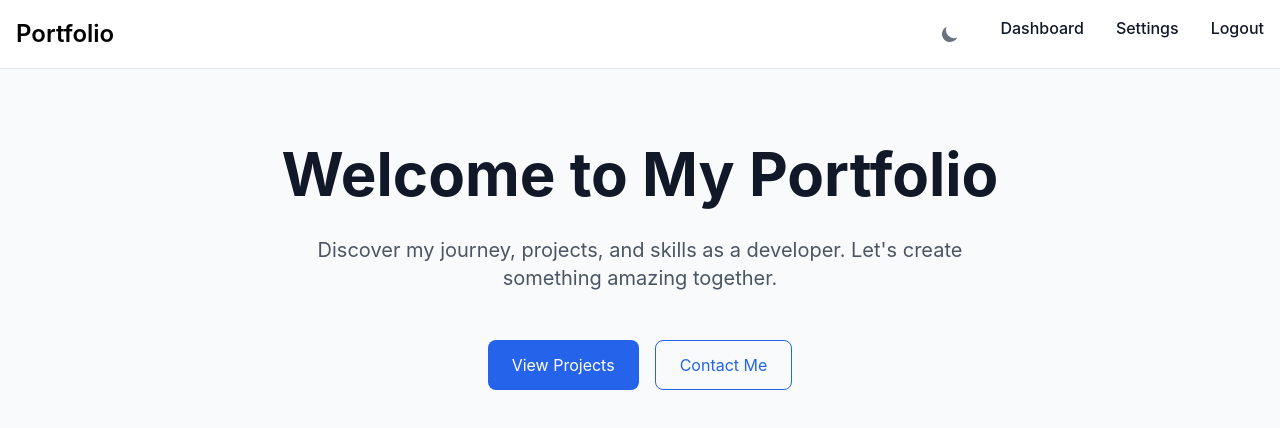
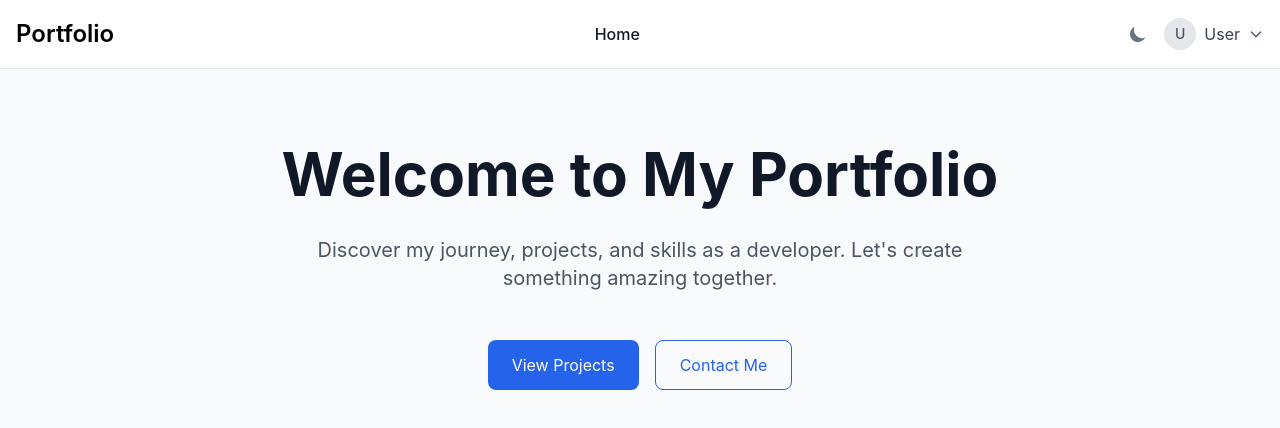
Before and after one commit to RobertJanksGit/bt-ai-portfolio, a React (Vite) app: page / in a window 1280 px wide. Shown: the top 428 px of the page. Built offline with nearby package versions, Linux system fonts and the light colour scheme; no server answers; the database is empty; sample sign-in values are in the browser's storage.

Commit message:
changed menu

```diff
--- a/src/components/Navbar.jsx
+++ b/src/components/Navbar.jsx
@@ -1,10 +1,10 @@
 import { useState, useEffect } from "react";
-import { Link, useNavigate } from "react-router-dom";
+import { Link } from "react-router-dom";
 import { useAuth } from "../contexts/AuthContext";
+import ProfileMenu from "./ProfileMenu";
 
 const Navbar = () => {
-  const { currentUser, userData, logout } = useAuth();
-  const navigate = useNavigate();
+  const { currentUser } = useAuth();
   const [darkMode, setDarkMode] = useState(() => {
     const savedTheme = localStorage.getItem("theme");
     if (savedTheme) {
@@ -36,15 +36,6 @@ const Navbar = () => {
     return () => mediaQuery.removeEventListener("change", handleChange);
   }, []);
 
-  const handleLogout = async () => {
-    try {
-      await logout();
-      navigate("/login");
-    } catch (error) {
-      console.error("Failed to log out", error);
-    }
-  };
-
   return (
     <nav className="bg-white dark:bg-gray-900 fixed w-full z-20 top-0 left-0 border-b border-gray-200 dark:border-gray-600">
       <div className="max-w-screen-xl flex flex-wrap items-center justify-between mx-auto p-4">
@@ -54,37 +45,10 @@ const Navbar = () => {
           </span>
         </Link>
 
-        <button
-          onClick={() => setIsMenuOpen(!isMenuOpen)}
-          className="md:hidden inline-flex items-center p-2 w-10 h-10 justify-center text-gray-500 rounded-lg hover:bg-gray-100 focus:outline-none focus:ring-2 focus:ring-gray-200 dark:text-gray-400 dark:hover:bg-gray-700 dark:focus:ring-gray-600"
-        >
-          <svg
-            className="w-5 h-5"
-            aria-hidden="true"
-            xmlns="http://www.w3.org/2000/svg"
-            fill="none"
-            viewBox="0 0 17 14"
-          >
-            <path
-              stroke="currentColor"
-              strokeLinecap="round"
-              strokeLinejoin="round"
-              strokeWidth="2"
-              d="M1 1h15M1 7h15M1 13h15"
-            />
-          </svg>
-        </button>
-
-        <div
-          className={`${
-            isMenuOpen ? "block" : "hidden"
-          } w-full md:block md:w-auto`}
-        >
-          <ul className="flex flex-col p-4 md:p-0 mt-4 font-medium border border-gray-100 rounded-lg bg-gray-50 md:flex-row md:space-x-8 md:mt-0 md:border-0 md:bg-white dark:bg-gray-800 md:dark:bg-gray-900 dark:border-gray-700">
-            <li className="flex items-center">
+        <div className="flex items-center md:order-2">
           <button
             onClick={() => setDarkMode(!darkMode)}
-                className="p-2 text-gray-500 rounded-lg hover:bg-gray-100 focus:outline-none focus:ring-2 focus:ring-gray-200 dark:text-gray-400 dark:hover:bg-gray-700 dark:focus:ring-gray-600"
+            className="p-2 text-gray-500 rounded-lg hover:bg-gray-100 focus:outline-none focus:ring-2 focus:ring-gray-200 dark:text-gray-400 dark:hover:bg-gray-700 dark:focus:ring-gray-600 mr-2"
           >
             {darkMode ? (
               <svg
@@ -106,66 +70,61 @@ const Navbar = () => {
               </svg>
             )}
           </button>
-            </li>
 
           {currentUser ? (
-              <>
-                <li>
-                  <Link
-                    to="/dashboard"
-                    className="block py-2 pl-3 pr-4 text-gray-900 rounded hover:bg-gray-100 md:hover:bg-transparent md:hover:text-blue-700 md:p-0 dark:text-white md:dark:hover:text-blue-500 dark:hover:bg-gray-700 dark:hover:text-white md:dark:hover:bg-transparent dark:border-gray-700"
-                  >
-                    Dashboard
-                  </Link>
-                </li>
-                {userData?.role === "admin" && (
-                  <li>
-                    <Link
-                      to="/admin"
-                      className="block py-2 pl-3 pr-4 text-gray-900 rounded hover:bg-gray-100 md:hover:bg-transparent md:hover:text-blue-700 md:p-0 dark:text-white md:dark:hover:text-blue-500 dark:hover:bg-gray-700 dark:hover:text-white md:dark:hover:bg-transparent dark:border-gray-700"
-                    >
-                      Admin
-                    </Link>
-                  </li>
-                )}
-                <li>
-                  <Link
-                    to="/settings"
-                    className="block py-2 pl-3 pr-4 text-gray-900 rounded hover:bg-gray-100 md:hover:bg-transparent md:hover:text-blue-700 md:p-0 dark:text-white md:dark:hover:text-blue-500 dark:hover:bg-gray-700 dark:hover:text-white md:dark:hover:bg-transparent dark:border-gray-700"
-                  >
-                    Settings
-                  </Link>
-                </li>
-                <li>
-                  <button
-                    onClick={handleLogout}
-                    className="block w-full text-left py-2 pl-3 pr-4 text-gray-900 rounded hover:bg-gray-100 md:hover:bg-transparent md:hover:text-blue-700 md:p-0 dark:text-white md:dark:hover:text-blue-500 dark:hover:bg-gray-700 dark:hover:text-white md:dark:hover:bg-transparent dark:border-gray-700"
-                  >
-                    Logout
-                  </button>
-                </li>
-              </>
+            <ProfileMenu />
           ) : (
-              <>
-                <li>
+            <div className="flex items-center space-x-4">
               <Link
                 to="/register"
-                    className="block py-2 pl-3 pr-4 text-gray-900 rounded hover:bg-gray-100 md:hover:bg-transparent md:hover:text-blue-700 md:p-0 dark:text-white md:dark:hover:text-blue-500 dark:hover:bg-gray-700 dark:hover:text-white md:dark:hover:bg-transparent dark:border-gray-700"
+                className="text-gray-800 dark:text-white hover:bg-gray-50 focus:ring-4 focus:ring-gray-300 font-medium rounded-lg text-sm px-4 py-2 dark:hover:bg-gray-700 focus:outline-none dark:focus:ring-gray-800"
               >
                 Register
               </Link>
-                </li>
-                <li>
               <Link
                 to="/login"
-                    className="block py-2 pl-3 pr-4 text-white bg-blue-700 rounded md:bg-transparent md:text-blue-700 md:p-0 md:dark:text-blue-500"
+                className="text-white bg-blue-700 hover:bg-blue-800 focus:ring-4 focus:ring-blue-300 font-medium rounded-lg text-sm px-4 py-2 dark:bg-blue-600 dark:hover:bg-blue-700 focus:outline-none dark:focus:ring-blue-800"
               >
                 Login
               </Link>
-                </li>
-              </>
+            </div>
           )}
-          </ul>
+
+          <button
+            onClick={() => setIsMenuOpen(!isMenuOpen)}
+            className="md:hidden inline-flex items-center p-2 ml-3 text-gray-500 rounded-lg hover:bg-gray-100 focus:outline-none focus:ring-2 focus:ring-gray-200 dark:text-gray-400 dark:hover:bg-gray-700 dark:focus:ring-gray-600"
+          >
+            <svg
+              className="w-6 h-6"
+              fill="none"
+              stroke="currentColor"
+              viewBox="0 0 24 24"
+              xmlns="http://www.w3.org/2000/svg"
+            >
+              <path
+                strokeLinecap="round"
+                strokeLinejoin="round"
+                strokeWidth="2"
+                d="M4 6h16M4 12h16M4 18h16"
+              />
+            </svg>
+          </button>
+        </div>
+
+        <div
+          className={`${
+            isMenuOpen ? "block" : "hidden"
+          } items-center justify-between w-full md:flex md:w-auto md:order-1`}
+        >
+          <div className="flex flex-col mt-4 font-medium md:flex-row md:space-x-8 md:mt-0">
+            <Link
+              to="/"
+              className="block py-2 pl-3 pr-4 text-gray-900 rounded hover:bg-gray-100 md:hover:bg-transparent md:hover:text-blue-700 md:p-0 dark:text-white md:dark:hover:text-blue-500 dark:hover:bg-gray-700 dark:hover:text-white md:dark:hover:bg-transparent dark:border-gray-700"
+            >
+              Home
+            </Link>
+            {/* Add more navigation links here if needed */}
+          </div>
         </div>
       </div>
     </nav>
--- /dev/null
+++ b/src/components/ProfileMenu.jsx
@@ -0,0 +1,121 @@
+import { useState, useRef, useEffect } from "react";
+import { Link, useNavigate } from "react-router-dom";
+import { useAuth } from "../contexts/AuthContext";
+
+const ProfileMenu = () => {
+  const { userData, logout } = useAuth();
+  const navigate = useNavigate();
+  const [isOpen, setIsOpen] = useState(false);
+  const menuRef = useRef(null);
+
+  useEffect(() => {
+    const handleClickOutside = (event) => {
+      if (menuRef.current && !menuRef.current.contains(event.target)) {
+        setIsOpen(false);
+      }
+    };
+
+    document.addEventListener("mousedown", handleClickOutside);
+    return () => document.removeEventListener("mousedown", handleClickOutside);
+  }, []);
+
+  const handleLogout = async () => {
+    try {
+      await logout();
+      navigate("/login");
+    } catch (error) {
+      console.error("Failed to log out", error);
+    }
+  };
+
+  return (
+    <div className="relative" ref={menuRef}>
+      <button
+        onClick={() => setIsOpen(!isOpen)}
+        className="flex items-center space-x-2 focus:outline-none"
+      >
+        <div className="w-8 h-8 rounded-full bg-gray-200 dark:bg-gray-700 flex items-center justify-center overflow-hidden">
+          {userData?.photoURL ? (
+            <img
+              src={userData.photoURL}
+              alt="Profile"
+              className="w-full h-full object-cover"
+            />
+          ) : (
+            <span className="text-sm font-medium text-gray-600 dark:text-gray-300">
+              {userData?.name?.charAt(0)?.toUpperCase() || "U"}
+            </span>
+          )}
+        </div>
+        <span className="hidden md:block text-gray-700 dark:text-gray-300">
+          {userData?.name || "User"}
+        </span>
+        <svg
+          className={`w-4 h-4 text-gray-600 dark:text-gray-400 transition-transform duration-200 ${
+            isOpen ? "transform rotate-180" : ""
+          }`}
+          fill="none"
+          stroke="currentColor"
+          viewBox="0 0 24 24"
+        >
+          <path
+            strokeLinecap="round"
+            strokeLinejoin="round"
+            strokeWidth="2"
+            d="M19 9l-7 7-7-7"
+          />
+        </svg>
+      </button>
+
+      {isOpen && (
+        <div className="absolute right-0 mt-2 w-48 bg-white dark:bg-gray-800 rounded-md shadow-lg py-1 z-50">
+          <div className="px-4 py-2 border-b border-gray-200 dark:border-gray-700">
+            <p className="text-sm text-gray-700 dark:text-gray-300">
+              Signed in as
+            </p>
+            <p className="text-sm font-medium text-gray-900 dark:text-white truncate">
+              {userData?.email}
+            </p>
+          </div>
+
+          <Link
+            to="/dashboard"
+            className="block px-4 py-2 text-sm text-gray-700 dark:text-gray-300 hover:bg-gray-100 dark:hover:bg-gray-700"
+            onClick={() => setIsOpen(false)}
+          >
+            Dashboard
+          </Link>
+
+          {userData?.role === "admin" && (
+            <Link
+              to="/admin"
+              className="block px-4 py-2 text-sm text-gray-700 dark:text-gray-300 hover:bg-gray-100 dark:hover:bg-gray-700"
+              onClick={() => setIsOpen(false)}
+            >
+              Admin Panel
+            </Link>
+          )}
+
+          <Link
+            to="/settings"
+            className="block px-4 py-2 text-sm text-gray-700 dark:text-gray-300 hover:bg-gray-100 dark:hover:bg-gray-700"
+            onClick={() => setIsOpen(false)}
+          >
+            Settings
+          </Link>
+
+          <div className="border-t border-gray-200 dark:border-gray-700">
+            <button
+              onClick={handleLogout}
+              className="block w-full text-left px-4 py-2 text-sm text-red-600 dark:text-red-400 hover:bg-gray-100 dark:hover:bg-gray-700"
+            >
+              Sign out
+            </button>
+          </div>
+        </div>
+      )}
+    </div>
+  );
+};
+
+export default ProfileMenu;
```
Lines whose indentation alone changed are shown as unchanged.
